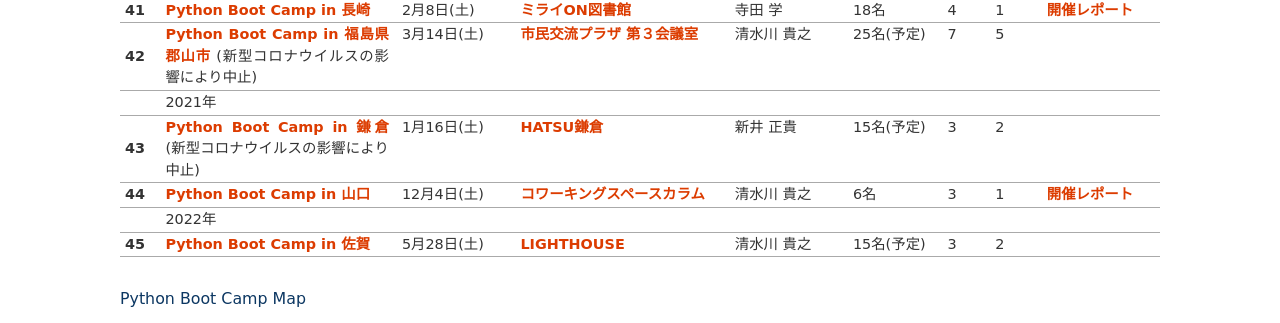
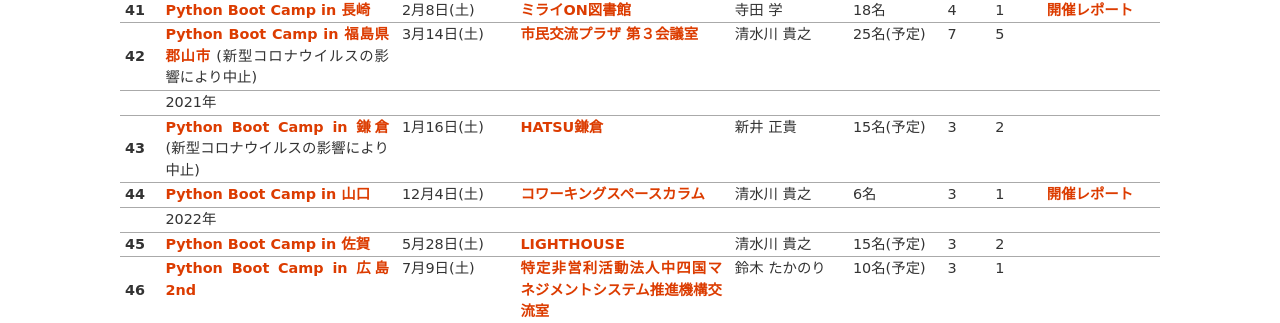
Before and after one commit to pyconjp/www.pycon.jp, a Sphinx documentation site: the page built from source/support/bootcamp.rst, in a window 1280 px wide and 900 px high, scrolled down 3832 px, cut to the strip 0-323 px from the top of the window. Built offline with Sphinx 7.4.7, drawn with Linux system fonts in a browser that asks for light colours.

Commit message:
Add pycamp hiroshima 2nd

```diff
--- a/source/support/bootcamp.rst
+++ b/source/support/bootcamp.rst
@@ -604,6 +604,15 @@
      - 3
      - 2
      -
+   * - 46
+     - `Python Boot Camp in 広島2nd <https://pyconjp.connpass.com/event/248048/>`__
+     - 7月9日(土)
+     - `特定非営利活動法人中四国マネジメントシステム推進機構交流室 <https://www.ms-kikoh.or.jp/kikoh/3/index.html>`_
+     - 鈴木 たかのり
+     - 10名(予定)
+     - 3
+     - 1
+     -
 
 Python Boot Camp Map
 --------------------
```
Also changed, not shown: other parts of source/support/bootcamp.rst (+1 -1 lines).
